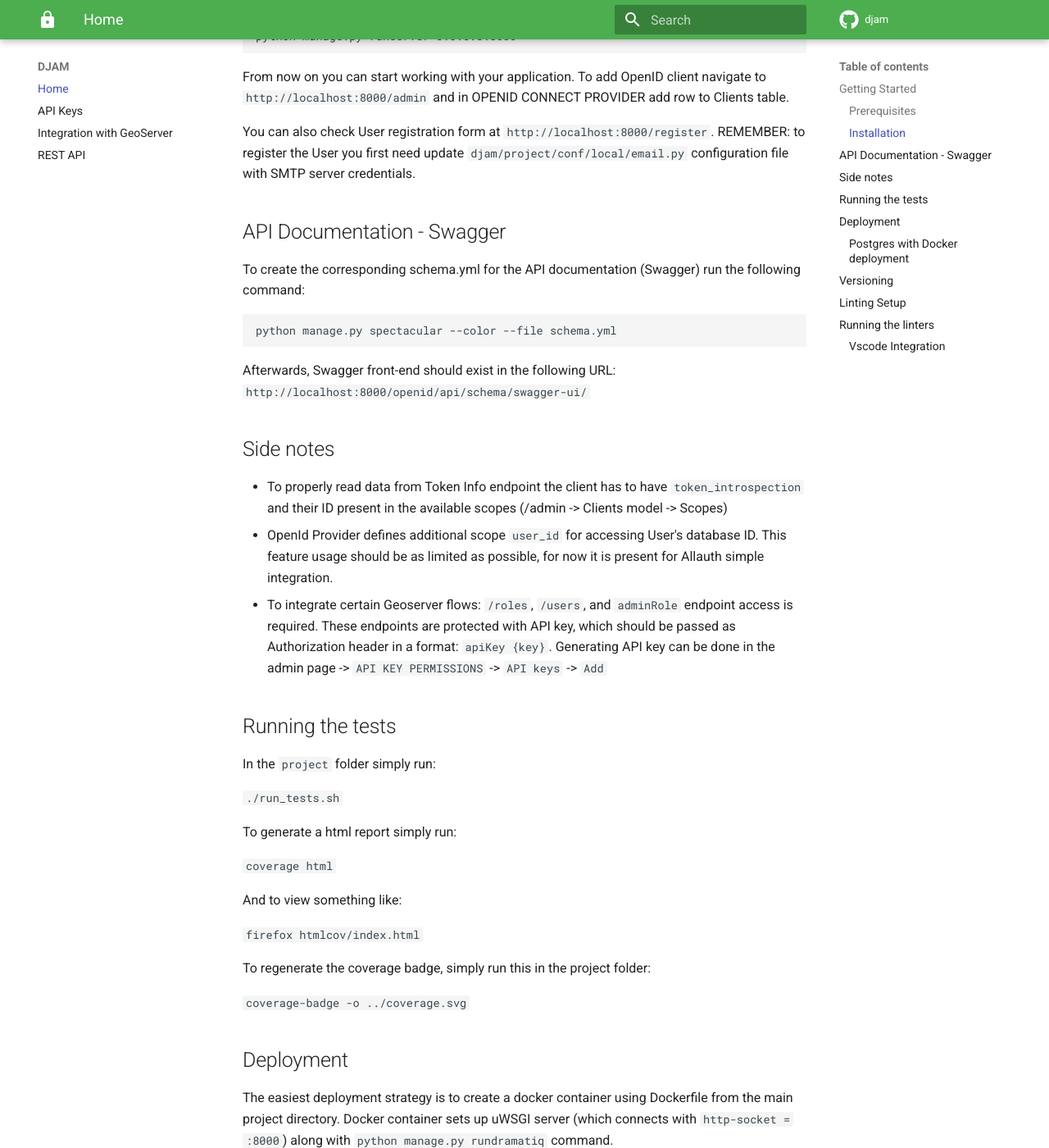
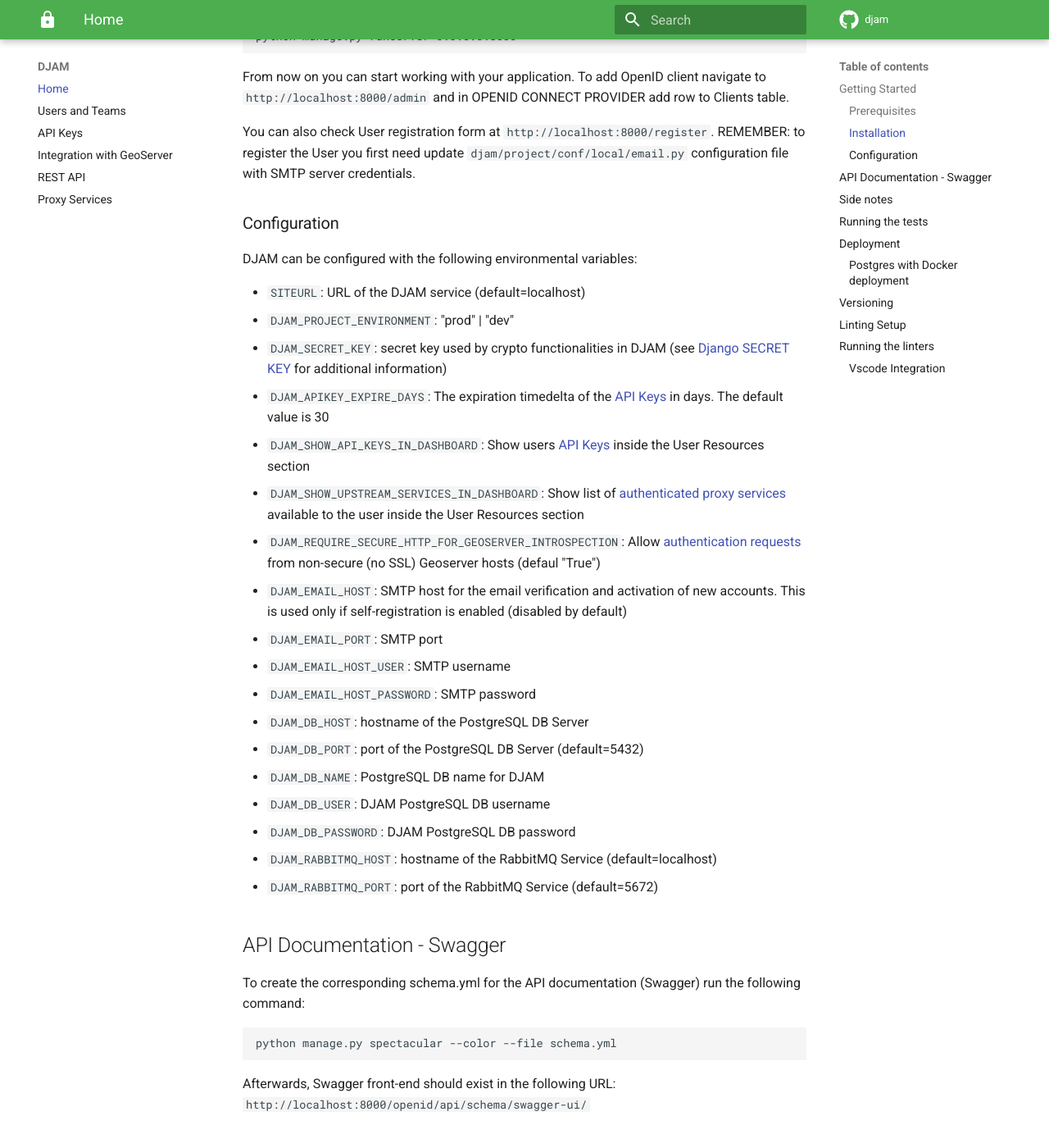
Before and after one commit to geosolutions-it/djam, an MkDocs documentation site: the page built from docs/index.md, in a window 1280 px wide and 1400 px high, scrolled down 2182 px. Shown: the whole window at 82% size. Built offline with MkDocs 1.6.1 and Material for MkDocs 9.7.7, drawn with Linux system fonts in a browser that asks for light colours; comment, search, counter and statistics services are not loaded.

Commit message:
Improvements to docs

````diff
--- a/docs/index.md
+++ b/docs/index.md
@@ -46,6 +46,7 @@
 DJAM_EMAIL_HOST_PASSWORD=...
 APIKEY_EXPIRE_DAYS=... (The expiration timedelta of the keys in days. The default value is 30)
 ```
+
 Afterwards, from the root folder of the DJAM repository, run the following command to prepare the environment:
 
 ```bash
@@ -107,6 +108,28 @@
 
 You can also check User registration form at `http://localhost:8000/register`. REMEMBER: to register the User
 you first need update `djam/project/conf/local/email.py` configuration file with SMTP server credentials.
+
+### Configuration
+DJAM can be configured with the following environmental variables:
+
+- `SITEURL`: URL of the DJAM service (default=localhost)
+- `DJAM_PROJECT_ENVIRONMENT`: "prod" | "dev"
+- `DJAM_SECRET_KEY`: secret key used by crypto functionalities in DJAM (see [Django SECRET KEY](https://docs.djangoproject.com/en/4.2/ref/settings/#secret-key) for additional information)
+- `DJAM_APIKEY_EXPIRE_DAYS`: The expiration timedelta of the [API Keys](api-keys.md) in days. The default value is 30
+- `DJAM_SHOW_API_KEYS_IN_DASHBOARD`: Show users [API Keys](api-keys.md) inside the User Resources section
+- `DJAM_SHOW_UPSTREAM_SERVICES_IN_DASHBOARD`: Show list of [authenticated proxy services](proxy.md) available to the user inside the User Resources section
+- `DJAM_REQUIRE_SECURE_HTTP_FOR_GEOSERVER_INTROSPECTION`: Allow [authentication requests](integration-with-geoserver.md) from non-secure (no SSL) Geoserver hosts (defaul "True")
+- `DJAM_EMAIL_HOST`: SMTP host for the email verification and activation of new accounts. This is used only if self-registration is enabled (disabled by default)
+- `DJAM_EMAIL_PORT`: SMTP port
+- `DJAM_EMAIL_HOST_USER`: SMTP username
+- `DJAM_EMAIL_HOST_PASSWORD`: SMTP password
+- `DJAM_DB_HOST`: hostname of the PostgreSQL DB Server
+- `DJAM_DB_PORT`: port of the PostgreSQL DB Server  (default=5432)
+- `DJAM_DB_NAME`: PostgreSQL DB name for DJAM
+- `DJAM_DB_USER`: DJAM PostgreSQL DB username
+- `DJAM_DB_PASSWORD`: DJAM PostgreSQL DB password
+- `DJAM_RABBITMQ_HOST`: hostname of the RabbitMQ Service  (default=localhost)
+- `DJAM_RABBITMQ_PORT`: port of the RabbitMQ Service  (default=5672)
 
 ## API Documentation - Swagger
 
--- a/mkdocs.yml
+++ b/mkdocs.yml
@@ -9,9 +9,11 @@
 
 nav:
   - Home: 'index.md'
+  - Users and Teams: "users-teams.md"
   - API Keys: 'api-keys.md'
   - Integration with GeoServer: 'integration-with-geoserver.md'
   - REST API: 'rest-api'
+  - Proxy Services: 'proxy'
 
 theme:
   name: material
````
Also changed, not shown: docs/proxy.md (added, +26 -0 lines), docs/users-teams.md (added, +28 -0 lines), docs/images/access_rule_admin.png (added), docs/images/account_info.png (added), docs/images/account_resources.png (added), docs/images/resource_admin.png (added), docs/images/role_admin.png (added), docs/images/teams_admin.png (added), docs/images/user_admin.png (added), 1 other file.
